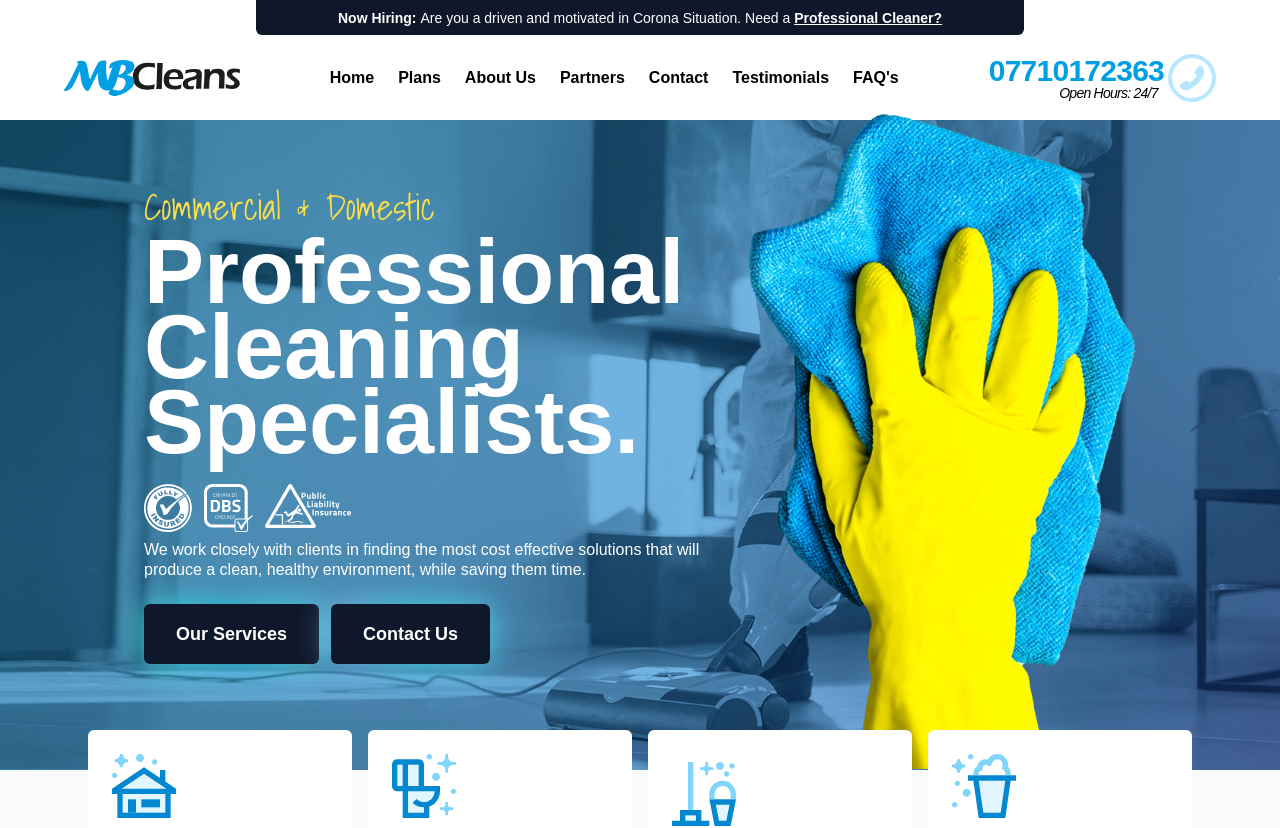
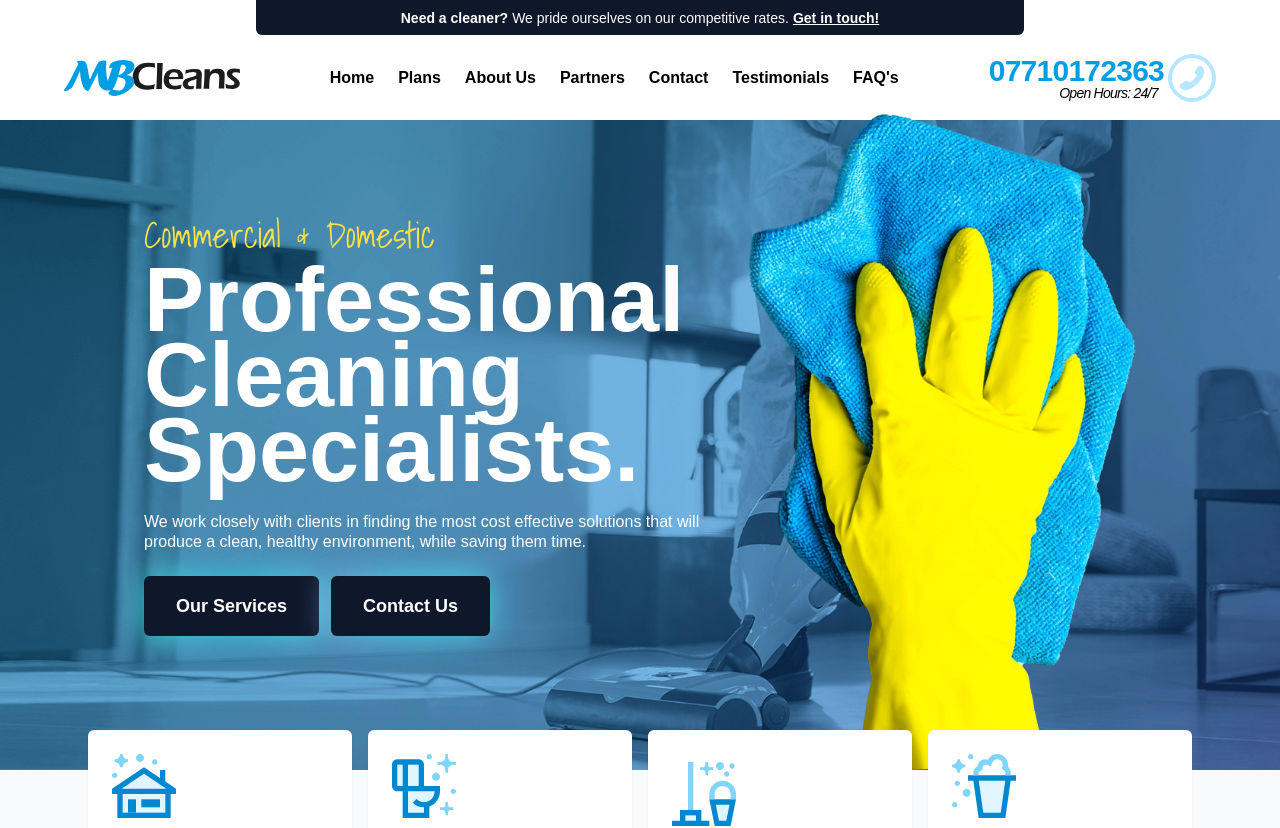
Before and after one commit to highmoose/mbcleans, a Next.js app: page / in a window 1280 px wide. Shown: the top 828 px of the page. Built offline with nearby package versions, Linux system fonts and the light colour scheme; a web font is replaced by a local one.

Commit message:
Adjustments

```diff
--- a/components/bannerBar.js
+++ b/components/bannerBar.js
@@ -6,12 +6,10 @@ export default function BannerBar() {
       <div className="w-full lg:w-4/6 xl:w-3/5 max-w-4xl mx-auto">
         <div className="bg-slate-900 h-[35px] text-sm rounded-b-md ">
           <div className="flex items-center justify-center h-full text-sm text-white">
-            <b>Now Hiring:</b>
-            <p className="mx-1">
-              Are you a driven and motivated in Corona Situation. Need a
-            </p>
+            <b>Need a cleaner?</b>
+            <p className="mx-1">We pride ourselves on our competitive rates.</p>
             <b>
-              <u>Professional Cleaner?</u>
+              <u>Get in touch!</u>
             </b>
           </div>
         </div>
--- a/components/estimateBar.js
+++ b/components/estimateBar.js
@@ -73,7 +73,7 @@ export default function EstimateBar() {
             >
               We&lsquo;re the best in the business!
             </p>
-            <p className="text-white font-medium tracking-tight text-4xl leading-8 md:text-5xl mb-2  lg:mb-4 text-center lg:text-start">
+            <p className="text-white font-medium tracking-tight text-4xl leading-8 md:leading-[44px] md:text-5xl mb-2  lg:mb-4 text-center lg:text-start">
               Your clients & employees deserve a clean, safe and healthy
               environment!
             </p>
@@ -112,13 +112,11 @@ export default function EstimateBar() {
             onSubmit={handleSubmit}
             className="lg:w-1/2 bg-white rounded-md p-4 sm:p-6 "
           >
-            <p className="text-theme2 tracking-tight text-2xl text-center lg:text-start font-bold mb-2 lg:mb-4">
+            <p className="text-theme2 tracking-tight text-2xl text-center lg:text-start font-bold">
               Request an estimate:
             </p>
-            <p className=" font-regular text-sm mb-4 text-zinc-400 text-center lg:text-start">
-              For a cleaning that meets your highest standards, you need a
-              dedicated team of trained specialists with all supplies needed to
-              thoroughly clean your home.
+            <p className=" font-regular text-md mb-2 text-zinc-400 text-center lg:text-start">
+              Fill out the form below or call us directly.
             </p>
             <div className="text-black">
               <div className="flex gap-x-4 mb-2">
--- a/components/footerBar.js
+++ b/components/footerBar.js
@@ -80,7 +80,7 @@ export default function FooterBar() {
                 className="h-7 my-auto"
               />
             </div>
-            <div className=" hidden md:flex justify-center gap-x-4 lg:gap-x-6">
+            <div className="w-2/4 hidden md:flex justify-center gap-x-3 lg:gap-x-4">
               <div className="cursor-pointer" onClick={scrollToHome}>
                 Home
               </div>
--- a/components/headerBar.js
+++ b/components/headerBar.js
@@ -143,12 +143,12 @@ export default function HeaderBar() {
       <div className="hidden sm:block lg:hidden">
         <div id="home" className="w-full bg-white">
           <div className="flex-col bg-white pt-4 xl:px-0 max-w-6xl mx-auto flex justify-between w-full text-black text-center">
-            <div className="flex justify-between mb-6 px-6 lg:px-0">
+            <div className="flex justify-between mb-3 px-6 lg:px-0">
               <Link href="/" className="flex my-auto w-1/2 cursor-pointer">
                 <img
                   alt="MBCleans Logo"
                   src="/logo/mbcleans-logo.svg"
-                  className="w-full max-w-[200px] my-auto"
+                  className=" h-9 my-auto"
                 />
               </Link>
               <div className="flex">
@@ -229,7 +229,7 @@ export default function HeaderBar() {
       <div className="sm:hidden">
         <div id="home" className="w-full bg-white">
           <div className="flex-col bg-white pt-4 xl:px-0 max-w-6xl mx-auto flex justify-between w-full text-black text-center">
-            <div className="flex justify-between mb-6 px-2 lg:px-0">
+            <div className="flex justify-between mb-3 px-2 lg:px-0">
               <Link href="/" className="flex my-auto">
                 <img
                   alt="MBCleans Logo"
--- a/components/heroBlock.js
+++ b/components/heroBlock.js
@@ -42,23 +42,7 @@ export default function HeaderBar() {
           <p className="text-[55px] sm:text-[90px] mb-4 lg:mb-6 leading-[50px] sm:leading-[75px] font-semibold text-center lg:text-start ">
             Professional Cleaning Specialists.
           </p>
-          <div className="flex mb-2 lg:mb-2 gap-x-3 justify-center lg:justify-start">
-            <img
-              src="/icons/fully-insured.svg"
-              className="h-12 z-20"
-              alt="Fully Insured"
-            />
-            <img
-              src="/icons/dbs-checked.svg"
-              className="h-12 z-20"
-              alt="DBS Check"
-            />
-            <img
-              src="/icons/public-liability.svg"
-              className="h-12 z-20 pb-1"
-              alt="Public Liability Insurance"
-            />
-          </div>
+
           <div className="flex gap-x-3 justify-center lg:justify-start">
             <p className="text-md  mb-6 leading-5 text-center lg:text-start">
               We work closely with clients in finding the most cost effective
```
